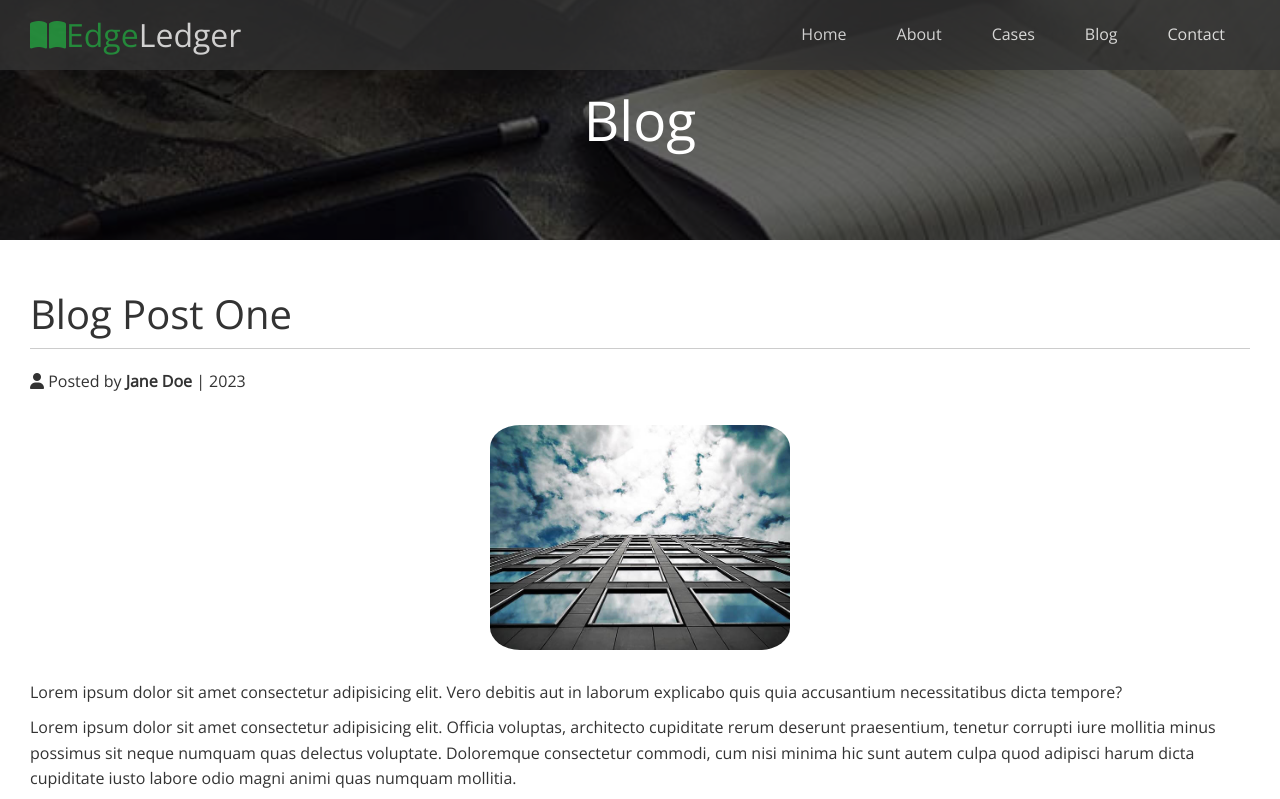
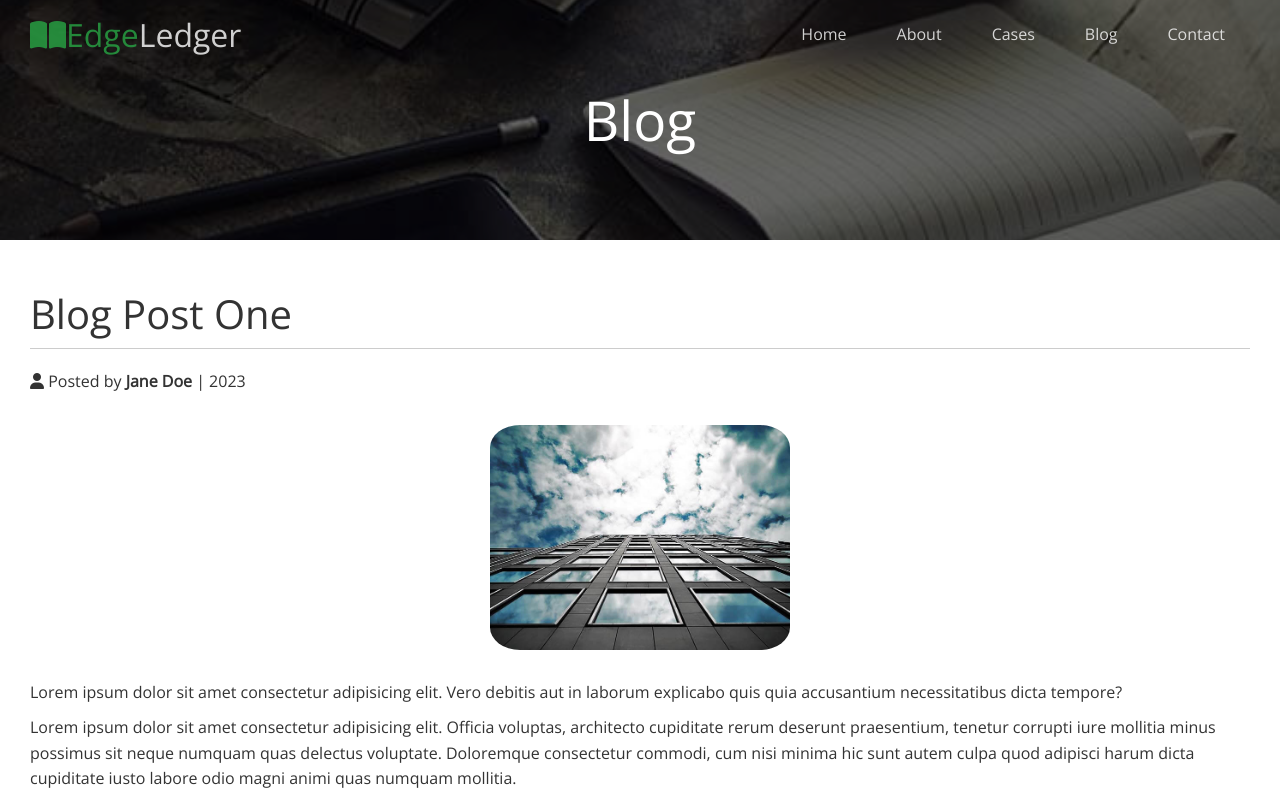
Before and after one commit to zlatkotomici/AccountingServices, a plain HTML site: page post.html in a window 1280 px wide. Shown: the top 799 px of the page. Drawn offline with nearby package versions, Linux system fonts and the light colour scheme.

Commit message:
Added js for inner pages

```diff
--- a/css/style.css
+++ b/css/style.css
@@ -22,7 +22,8 @@ a {
   text-decoration: none;
 }
 
-h1, h2 {
+h1,
+h2 {
   font-weight: 300;
   line-height: 1.2;
 }
@@ -48,6 +49,7 @@ img {
   position: fixed;
   top: 0px;
   padding: 0 30px;
+  transition: 0.5s;
 }
 
 .navbar.top {
@@ -209,7 +211,7 @@ img {
   color: #fff;
 }
 
-.footer .social > * {
+.footer .social>* {
   margin-right: 30px;
 }
 
@@ -237,7 +239,8 @@ img {
     flex-direction: column;
   }
 
-  .flex-columns .column, .flex-grid .column {
+  .flex-columns .column,
+  .flex-grid .column {
     flex: 100%;
     max-width: 100%;
   }
--- a/post.html
+++ b/post.html
@@ -1,16 +1,20 @@
 <!DOCTYPE html>
 <html lang="en">
+
 <head>
   <meta charset="UTF-8">
   <meta name="viewport" content="width=device-width, initial-scale=1.0">
-  <link rel="stylesheet" href="https://cdnjs.cloudflare.com/ajax/libs/font-awesome/6.4.0/css/all.min.css" integrity="sha512-iecdLmaskl7CVkqkXNQ/ZH/XLlvWZOJyj7Yy7tcenmpD1ypASozpmT/E0iPtmFIB46ZmdtAc9eNBvH0H/ZpiBw==" crossorigin="anonymous" referrerpolicy="no-referrer" />
+  <link rel="stylesheet" href="https://cdnjs.cloudflare.com/ajax/libs/font-awesome/6.4.0/css/all.min.css"
+    integrity="sha512-iecdLmaskl7CVkqkXNQ/ZH/XLlvWZOJyj7Yy7tcenmpD1ypASozpmT/E0iPtmFIB46ZmdtAc9eNBvH0H/ZpiBw=="
+    crossorigin="anonymous" referrerpolicy="no-referrer" />
   <link rel="stylesheet" href="css/utilities.css">
   <link rel="stylesheet" href="css/style.css">
   <title>Post One</title>
 </head>
+
 <body id="home">
   <header class="hero blog">
-    <div id="navbar" class="navbar">
+    <div id="navbar" class="navbar top">
       <h1 class="logo">
         <span class="text-primary"><i class="fas fa-book-open"></i>Edge</span>Ledger
       </h1>
@@ -37,9 +41,15 @@
         <i class="fas fa-user"></i> Posted by <strong>Jane Doe</strong> | 2023
       </p>
       <img src="images/blog/blog1.jpg" alt="">
-      <p>Lorem ipsum dolor sit amet consectetur adipisicing elit. Vero debitis aut in laborum explicabo quis quia accusantium necessitatibus dicta tempore?</p>
-      <p>Lorem ipsum dolor sit amet consectetur adipisicing elit. Officia voluptas, architecto cupiditate rerum deserunt praesentium, tenetur corrupti iure mollitia minus possimus sit neque numquam quas delectus voluptate. Doloremque consectetur commodi, cum nisi minima hic sunt autem culpa quod adipisci harum dicta cupiditate iusto labore odio magni animi quas numquam mollitia.</p>
-      <p>Lorem ipsum dolor sit amet consectetur adipisicing elit. Vel quidem facilis fuga nihil aliquid quia amet deserunt commodi, tempore officia vitae, esse quod! Tenetur repudiandae, architecto aliquam nobis labore ea earum hic dolorem excepturi, illum in rerum, beatae commodi. Quis!</p>
+      <p>Lorem ipsum dolor sit amet consectetur adipisicing elit. Vero debitis aut in laborum explicabo quis quia
+        accusantium necessitatibus dicta tempore?</p>
+      <p>Lorem ipsum dolor sit amet consectetur adipisicing elit. Officia voluptas, architecto cupiditate rerum deserunt
+        praesentium, tenetur corrupti iure mollitia minus possimus sit neque numquam quas delectus voluptate. Doloremque
+        consectetur commodi, cum nisi minima hic sunt autem culpa quod adipisci harum dicta cupiditate iusto labore odio
+        magni animi quas numquam mollitia.</p>
+      <p>Lorem ipsum dolor sit amet consectetur adipisicing elit. Vel quidem facilis fuga nihil aliquid quia amet
+        deserunt commodi, tempore officia vitae, esse quod! Tenetur repudiandae, architecto aliquam nobis labore ea
+        earum hic dolorem excepturi, illum in rerum, beatae commodi. Quis!</p>
     </section>
   </main>
 
@@ -53,5 +63,27 @@
     <p>Copyright &copy; 2023</p>
   </footer>
 
+  <script>
+    const navbar = document.getElementById('navbar');
+    let scrolled = false;
+
+    window.onscroll = function () {
+      if (window.pageYOffset > 100) {
+        navbar.classList.remove('top');
+        if (!scrolled) {
+          navbar.style.transform = 'translateY(-70px)';
+        }
+        setTimeout(function () {
+          navbar.style.transform = 'translateY(0)';
+          scrolled = true;
+        }, 200);
+      } else {
+        navbar.classList.add('top');
+        scrolled = false;
+      }
+    };
+  </script>
+
 </body>
+
 </html>
```
Also changed, not shown: blog.html (+34 -5 lines), index.html (+25 -6 lines).
